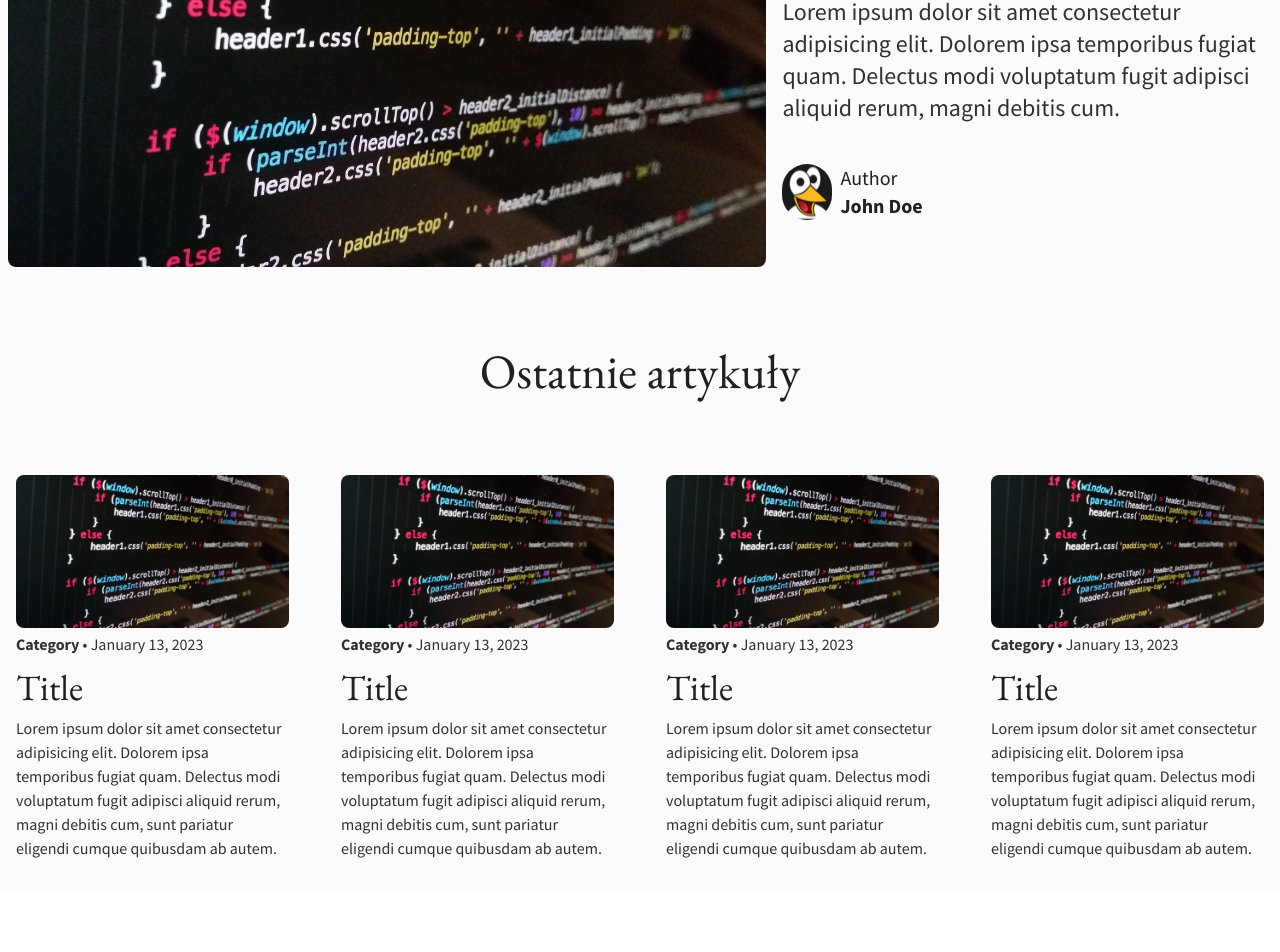
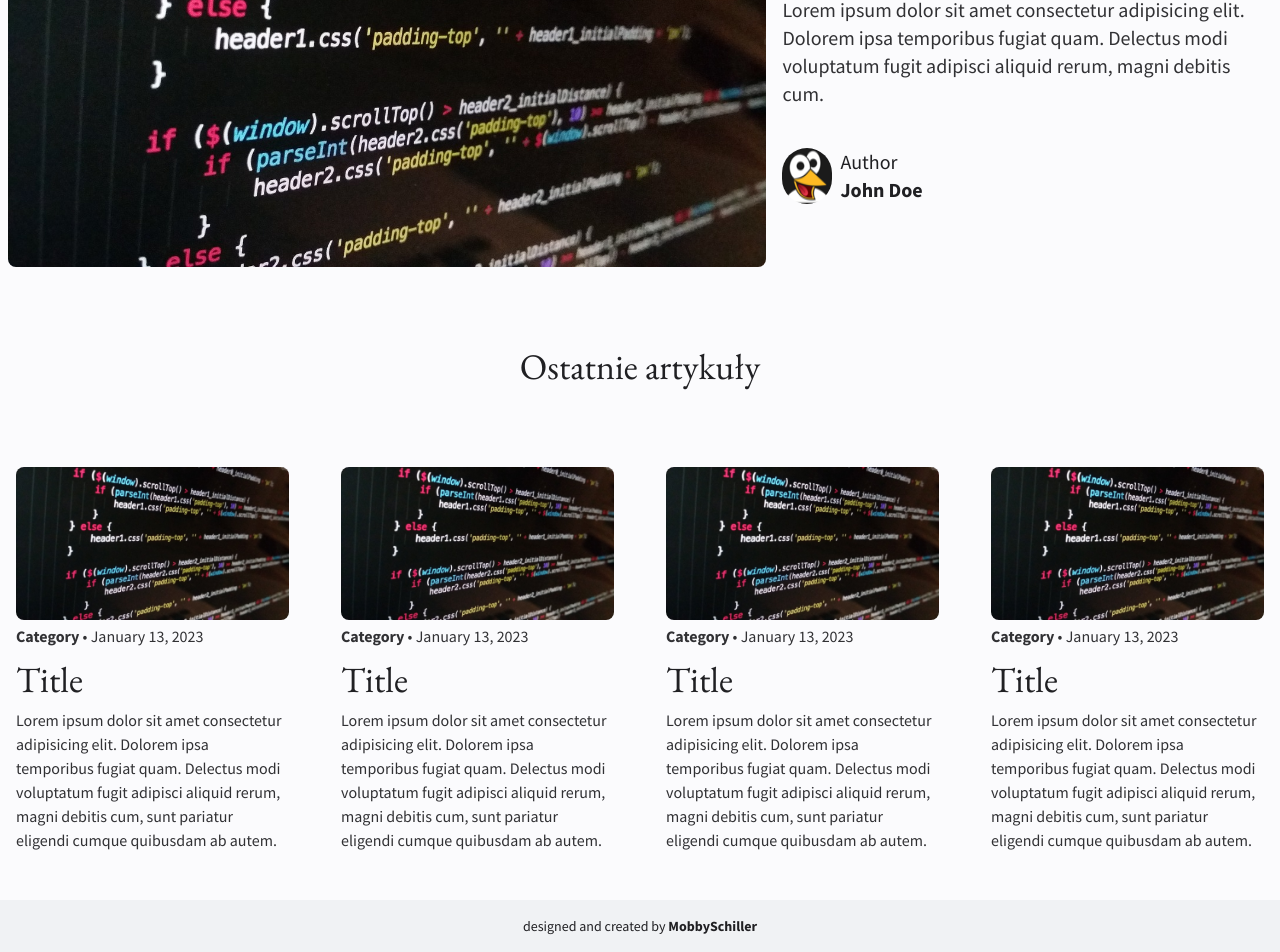
Before and after one commit to MobbySchiller/blog, a React (Vite) app: page / in a window 1280 px wide. Shown: the part 438-1390 px from the top of the page. Before the commit the page ends 1330 px from the top, so only its background shows below. Built offline with nearby package versions, Linux system fonts and the light colour scheme.

Commit message:
Feat: add Footer

```diff
--- a/src/App.jsx
+++ b/src/App.jsx
@@ -1,5 +1,6 @@
 import Header from './components/Header'
 import Main from './components/Main'
+import Footer from './components/Footer'
 
 const App = () => {
 
@@ -9,6 +10,7 @@ const App = () => {
         <Header />
         <Main />
       </div>
+      <Footer />
     </div >
   )
 }
--- /dev/null
+++ b/src/components/Footer.jsx
@@ -0,0 +1,14 @@
+const Footer = () => {
+
+    return (
+        <footer>
+            <p className="bg-light-elements dark:bg-dark-gray text-sm text-center mt-4 py-4">designed and created by <a
+                href="https://github.com/MobbySchiller"
+                className="font-bold">
+                MobbySchiller</a>
+            </p>
+        </footer>
+    )
+}
+
+export default Footer
--- a/src/components/LeadPreview.jsx
+++ b/src/components/LeadPreview.jsx
@@ -17,7 +17,7 @@ const LeadPreview = () => {
                         <span>January 13, 2023</span>
                     </p>
                     <h3 className="py-2 lg:py-6 xl:py-10 text-3xl lg:text-4xl xl:text-5xl font-title">Title</h3>
-                    <p className="text-light-secondary dark:text-dark-secondary md:text-lg lg:text-xl xl:text-2xl">Lorem ipsum dolor sit amet consectetur adipisicing elit. Dolorem ipsa temporibus fugiat quam. Delectus modi voluptatum fugit adipisci aliquid rerum, magni debitis cum.</p>
+                    <p className="text-light-secondary dark:text-dark-secondary md:text-lg lg:text-xl ">Lorem ipsum dolor sit amet consectetur adipisicing elit. Dolorem ipsa temporibus fugiat quam. Delectus modi voluptatum fugit adipisci aliquid rerum, magni debitis cum.</p>
                     <div className="flex pt-4 lg:pt-6 xl:pt-10">
                         <img
                             src="../images/penguin.png"
--- a/src/pages/Home.jsx
+++ b/src/pages/Home.jsx
@@ -7,7 +7,7 @@ const Home = () => {
         <>
             <LeadPreview />
             <section>
-                <h2 className='py-8 lg:py-12 xl:py-16 text-3xl lg:text-4xl xl:text-5xl text-center font-title'>Ostatnie artykuły</h2>
+                <h2 className='py-8 lg:py-12 xl:py-16 text-3xl lg:text-4xl text-center font-title'>Ostatnie artykuły</h2>
                 <div className='w-full grid grid-cols-1 md:grid-cols-2 xl:grid-cols-4 gap-5 md:max-w-7xl mx-auto'>
                     <Preview />
                     <Preview />
--- a/tailwind.config.cjs
+++ b/tailwind.config.cjs
@@ -16,7 +16,7 @@ module.exports = {
       'dark-background': '#151F2C',
       'dark-primary': '#FDFDFD',
       'dark-secondary': '#C5CBD3',
-      'dark-gray': '202023',
+      'dark-gray': '#202023',
       'dark-elements': '#424B57',
       'dark-ref-icons': '#F2BE2D',
       'theme-icon': '#009EDD',
```
